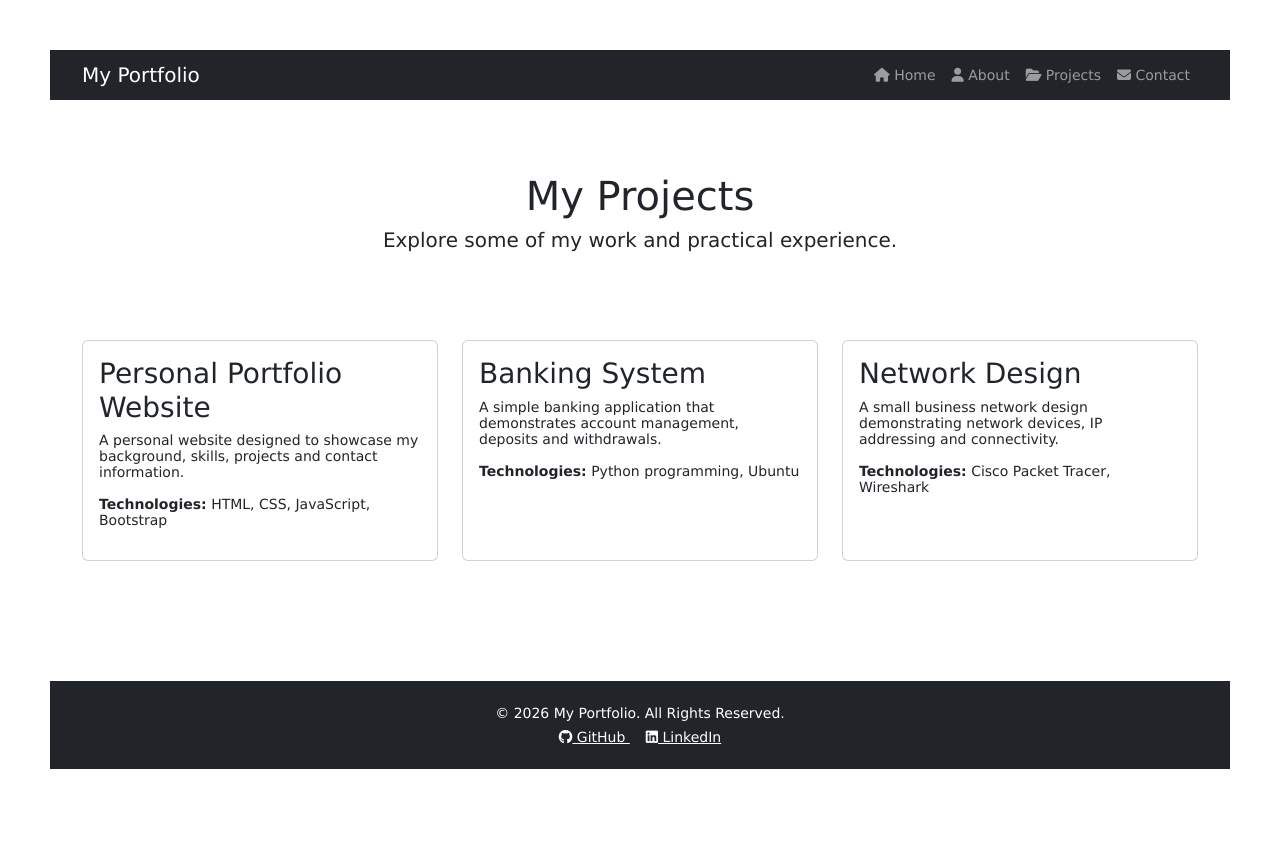
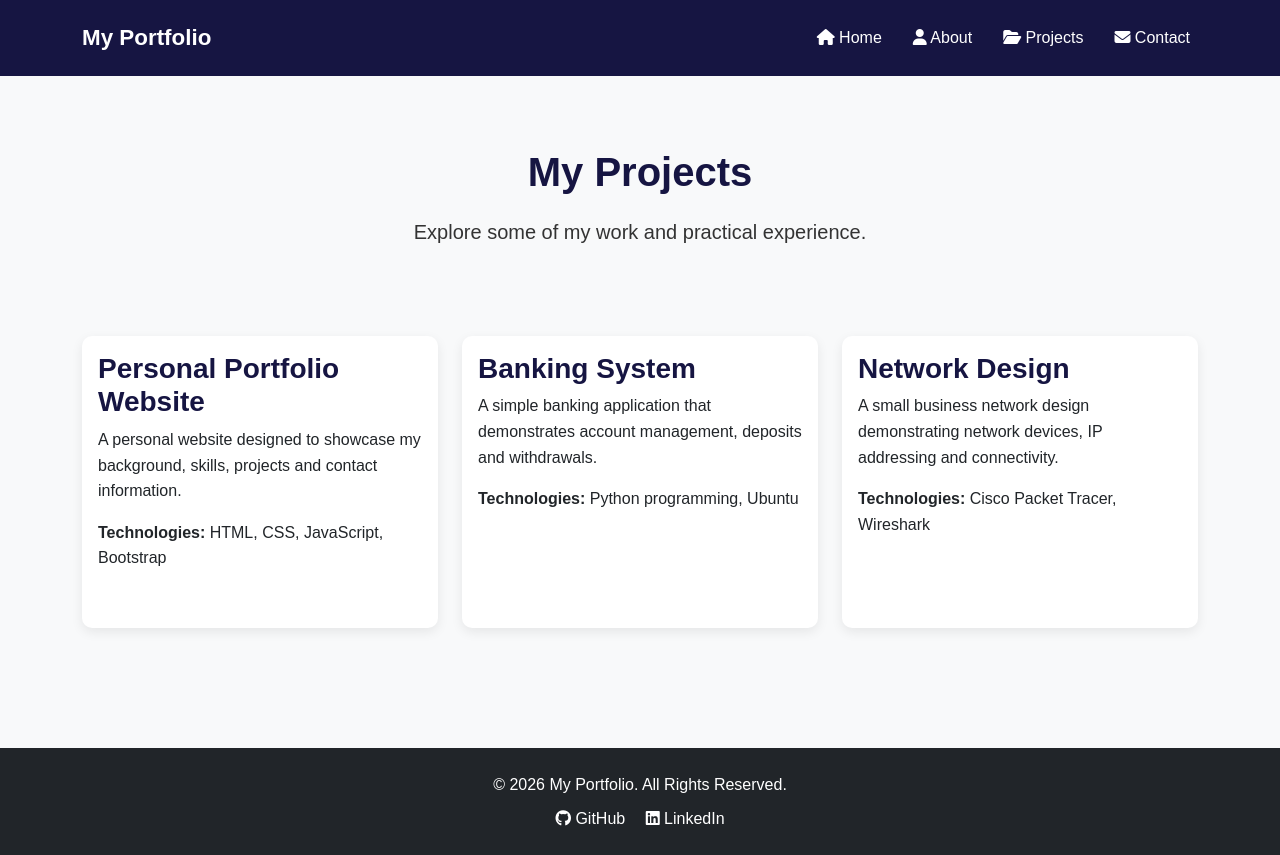
Before and after one commit to sammzzyy/myportfolio, a Node server app: page /projects in a window 1280 px wide. Before the commit the page ends 769 px from the top, so only its background shows below. Run offline with Node 20, Linux system fonts and the light colour scheme.

Commit message:
Improve portfolio styling and layout

```diff
--- a/public/stylesheets/style.css
+++ b/public/stylesheets/style.css
@@ -1,8 +1,143 @@
+/* General Page Styling */
 body {
-  padding: 50px;
-  font: 14px "Lucida Grande", Helvetica, Arial, sans-serif;
+    font-family: Arial, Helvetica, sans-serif;
+    background-color: #f8f9fa;
+    color: #333333;
+    margin: 0;
+    padding: 0;
+    line-height: 1.6;
 }
 
+/* Navigation Bar */
+.navbar {
+    background-color: #161542 !important;
+    padding: 15px 0;
+}
+
+.navbar-brand {
+    color: #ffffff !important;
+    font-size: 1.4rem;
+    font-weight: bold;
+}
+
+.navbar .nav-link {
+    color: #ffffff !important;
+    margin-left: 15px;
+    transition: color 0.3s ease;
+}
+
+.navbar .nav-link:hover {
+    color: #FFDA85 !important;
+}
+
+/* Main Content */
+main {
+    min-height: 75vh;
+    padding-top: 40px;
+    padding-bottom: 40px;
+}
+
+h1, h2, h3, h4 {
+    color: #161542;
+    font-weight: 700;
+    margin-bottom: 20px;
+}
+
+p {
+    font-size: 1rem;
+    margin-bottom: 16px;
+}
+
+/* Links */
 a {
-  color: #00B7FF;
+    color: #295C6C;
+    text-decoration: none;
+    transition: color 0.3s ease;
 }
+
+a:hover {
+    color: #BA79B7;
+}
+
+/* Buttons */
+.btn-primary {
+    background-color: #161542;
+    border-color: #161542;
+}
+
+.btn-primary:hover {
+    background-color: #295C6C;
+    border-color: #295C6C;
+}
+
+/* Cards */
+.card {
+    border: none;
+    border-radius: 10px;
+    box-shadow: 0 4px 12px rgba(0, 0, 0, 0.08);
+    margin-bottom: 25px;
+    transition: transform 0.3s ease;
+}
+
+.card:hover {
+    transform: translateY(-5px);
+}
+
+.card-title {
+    color: #161542;
+    font-weight: bold;
+}
+
+/* Images */
+img {
+    max-width: 100%;
+    height: auto;
+    border-radius: 8px;
+}
+
+/* Forms */
+.form-control {
+    border-radius: 6px;
+    padding: 10px;
+}
+
+.form-control:focus {
+    border-color: #295C6C;
+    box-shadow: 0 0 0 0.2rem rgba(41, 92, 108, 0.15);
+}
+
+/* Footer */
+footer {
+    background-color: #161542;
+    color: #ffffff;
+    padding: 25px 15px;
+    text-align: center;
+    margin-top: 30px;
+}
+
+footer a {
+    color: #FFDA85;
+}
+
+footer a:hover {
+    color: #ffffff;
+}
+
+/* Responsive Styling */
+@media (max-width: 768px) {
+    main {
+        padding: 25px 15px;
+    }
+
+    .navbar .nav-link {
+        margin-left: 0;
+    }
+
+    h1 {
+        font-size: 1.8rem;
+    }
+
+    h2 {
+        font-size: 1.5rem;
+    }
+}
```
